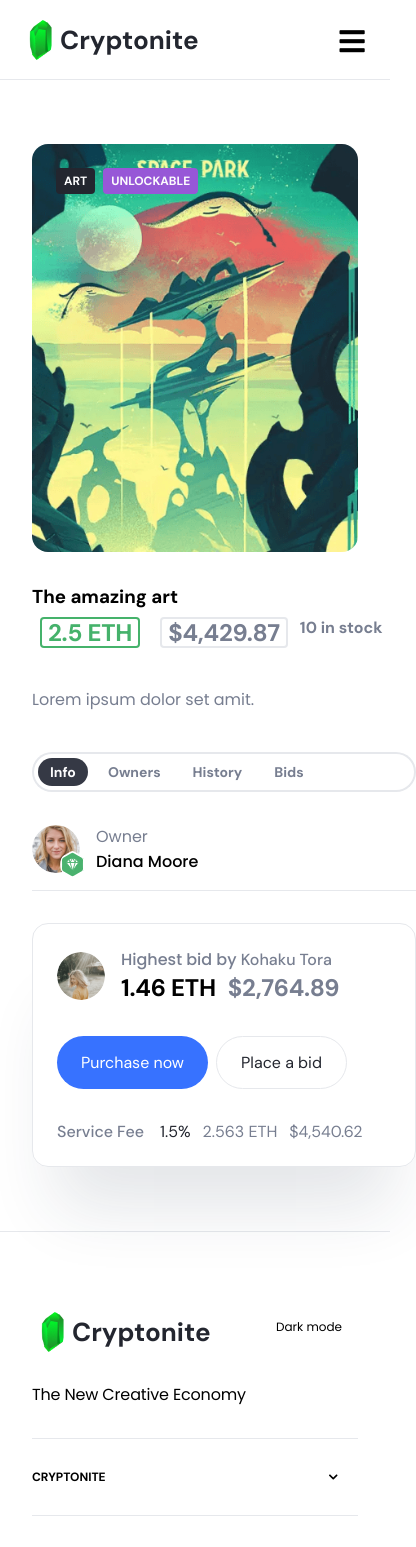
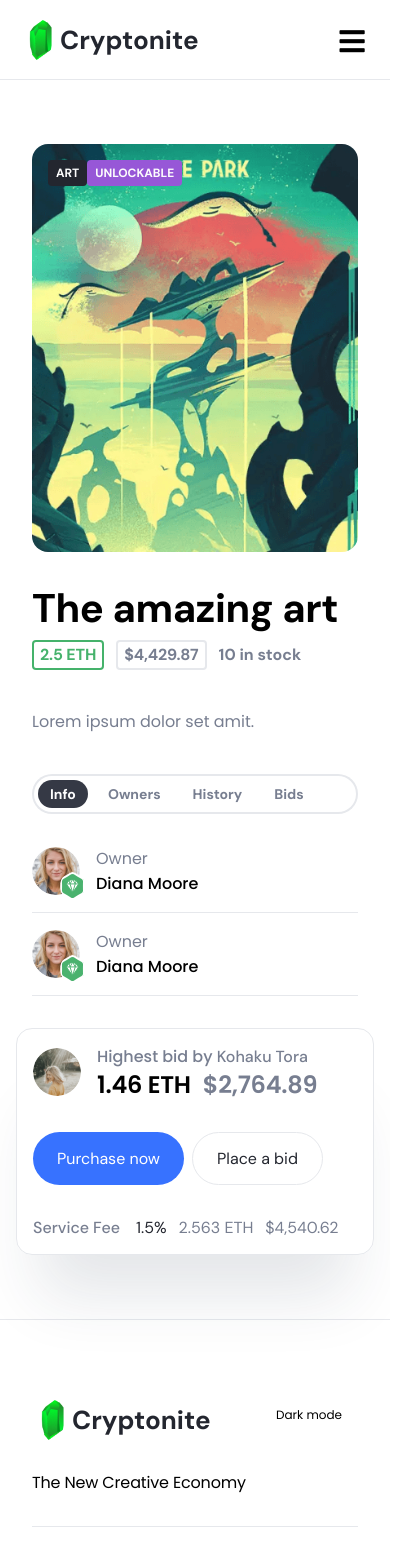
Before and after one commit to Sukhanberliyev/NFT-website, a React (Create React App) app: page /discover/1 in a window 390 px wide. Shown: the top 1547 px of the page, 416 px wide, since content can reach past the window. Built offline with nearby package versions, Linux system fonts and the light colour scheme.

Commit message:
Finish mobile version in Nft.js

```diff
--- a/src/components/NFT/ItemDetails.js
+++ b/src/components/NFT/ItemDetails.js
@@ -29,6 +29,18 @@ const ItemDetails = () => {
 				<div className='itemContainer'>
 					<div className='itemBox'>
 						<div className='itemUsers'>
+							<div className='itemUser'>
+								<div className='itemAvatar'>
+									<img src={creator11} alt='creator' />
+									<div className='itemReward'>
+										<img src={diamond} alt='' />
+									</div>
+								</div>
+								<div className='itemDescription'>
+									<p className='itemPosition'>Owner</p>
+									<p className='itemName'>Diana Moore</p>
+								</div>
+							</div>
 							<div className='itemUser'>
 								<div className='itemAvatar'>
 									<img src={creator11} alt='creator' />
--- a/src/components/NFT/Nft.css
+++ b/src/components/NFT/Nft.css
@@ -23,9 +23,14 @@
 	flex-wrap: wrap;
 	margin: -8px 0 0 -8px;
 }
-
+.nftTitle {
+	font-size: 40px;
+	line-height: 1.2;
+	letter-spacing: -0.01em;
+	margin-bottom: 8px;
+}
 .nftStatus {
-	margin: 8px 0 0 8px;
+	/* margin: 8px 0 0 8px; */
 	display: inline-block;
 	padding: 0 8px;
 	border-radius: 4px;
@@ -35,7 +40,6 @@
 	text-transform: uppercase;
 	color: #fcfcfd;
 }
-
 .statusBlack {
 	background-color: #23262f;
 }
@@ -57,7 +61,7 @@
 	align-items: center;
 	margin-bottom: 40px;
 }
-.itemPrice {
+.itemCost .itemPrice {
 	font-family: 'DM Sans', sans-serif;
 	font-size: 16px;
 	line-height: 30px;
@@ -214,6 +218,7 @@
 	color: #23262f;
 }
 
+
 @media (max-width: 1339px) {
 	.nft {
 		padding: 112px 0px;
@@ -240,9 +245,27 @@
 	.nftBg {
 		margin: 0 0 32px;
 	}
+	.itemDetails {
+		width: 100%;
+	}
+	.itemControl {
+		margin-top: 0px;
+	}
 }
 @media (max-width: 1023px) {
 	.nft {
 		padding: 64px 0px;
 	}
 }
+@media (max-width: 819px) {
+	.itemControl {
+		margin-top: 32px;
+	}
+}
+@media (max-width: 767px) {
+	.itemControl {
+		margin-left: -16px;
+		margin-right: -16px;
+		padding: 16px;
+	}
+}
```
Also changed, not shown: 2 other files (tests, documents, lock files or other folders).
